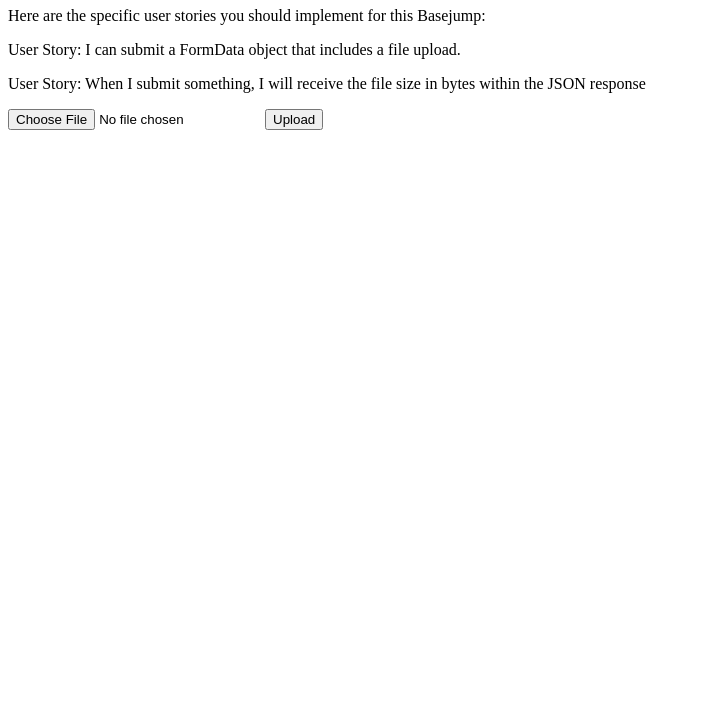
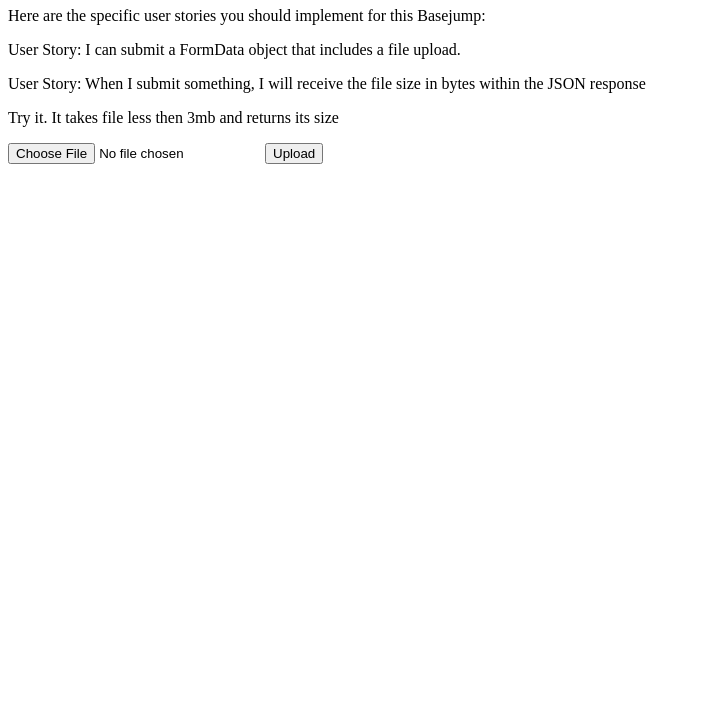
Before and after one commit to evgenii-eremeev/file_metadata, a website: page public/index.html in a window 1280 px wide. Shown: the part 73-800 px from the top of the page, without its empty margins (0-701 px from the left). Drawn offline with Linux system fonts and the light colour scheme.

Commit message:
less than 3mb

```diff
--- a/public/index.html
+++ b/public/index.html
@@ -12,7 +12,7 @@
     <p>User Story: I can submit a FormData object that includes a file upload.</p>
 
     <p>User Story: When I submit something, I will receive the file size in bytes within the JSON response</p>
-
+    <p>Try it. It takes file less then 3mb and returns its size</p>
     <form action="/upload" method="POST" enctype="multipart/form-data">
       <input type="file" name="img">
       <input type="submit" value="Upload">
--- a/server.js
+++ b/server.js
@@ -3,6 +3,7 @@
 var express = require("express");
 var multer = require("multer");
 
+// If you will need to save files on disk you can do it like this:
 // var storage = multer.diskStorage({
 //   destination: function (req, file, cb) {
 //     cb(null, './uploads');
```
Also changed, not shown: README.md.
